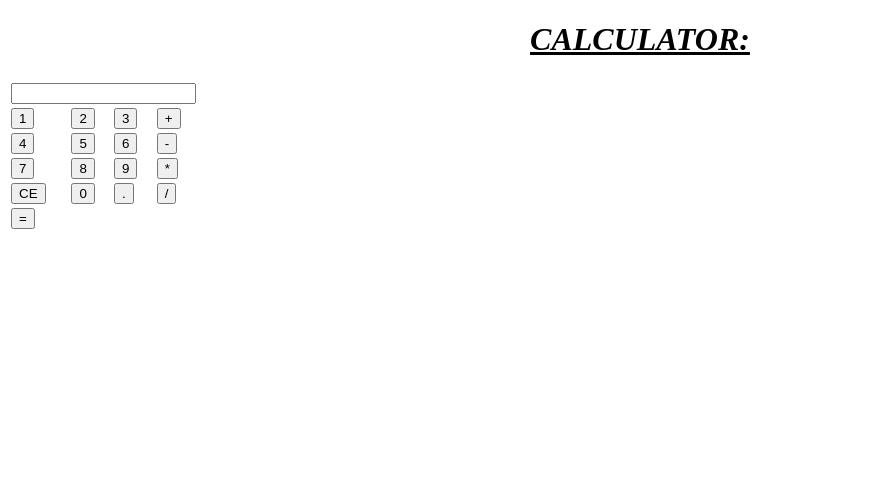
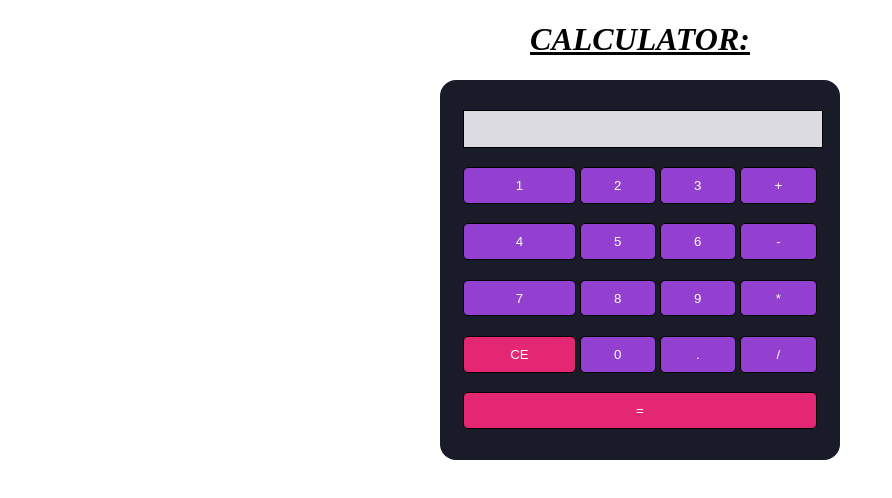
Before and after one commit to hhoort/calculator-world-easy-roadmap, a plain HTML site: page index.html in a window 1280 px wide. Shown: the whole page, without its empty margins (0-892 px from the left). Drawn offline with Linux system fonts and the light colour scheme.

Commit message:
create a stylesheet

```diff
--- a/index.html
+++ b/index.html
@@ -5,6 +5,7 @@
     <meta http-equiv="X-UA-Compatible" content="IE=edge">
     <meta name="viewport" content="width=device-width, initial-scale=1.0">
     <title>calculator:</title>
+    <link rel="stylesheet" href="./style.css">
 </head>
 <body>
   <center> <h1><u><i>CALCULATOR:</i></u></h1></center>
--- /dev/null
+++ b/style.css
@@ -0,0 +1,34 @@
+.calculator {
+    padding: 20px;
+    border-radius: 1em;
+    height: 380px;
+    width: 400px;
+    margin: auto;
+    background-color: #191b28;
+}
+
+.display-box {
+    font-family: 'Orbitron', sans-serif;
+    background-color: #dcdbe1;
+    border: solid black 0.5px;
+    width: 100%;
+    height: 65%;
+}
+
+#btn {
+    background-color: #e32772;
+}
+
+input[type=button] {
+    font-family: 'Orbitron', sans-serif;
+    background-color: #933fcf;
+    color: white;
+    border: solid black 0.5px;
+    width: 100%;
+    border-radius: 5px;
+    height: 70%;
+}
+
+input:active[type=button] {
+    background: #e5e5e5;
+}
```
